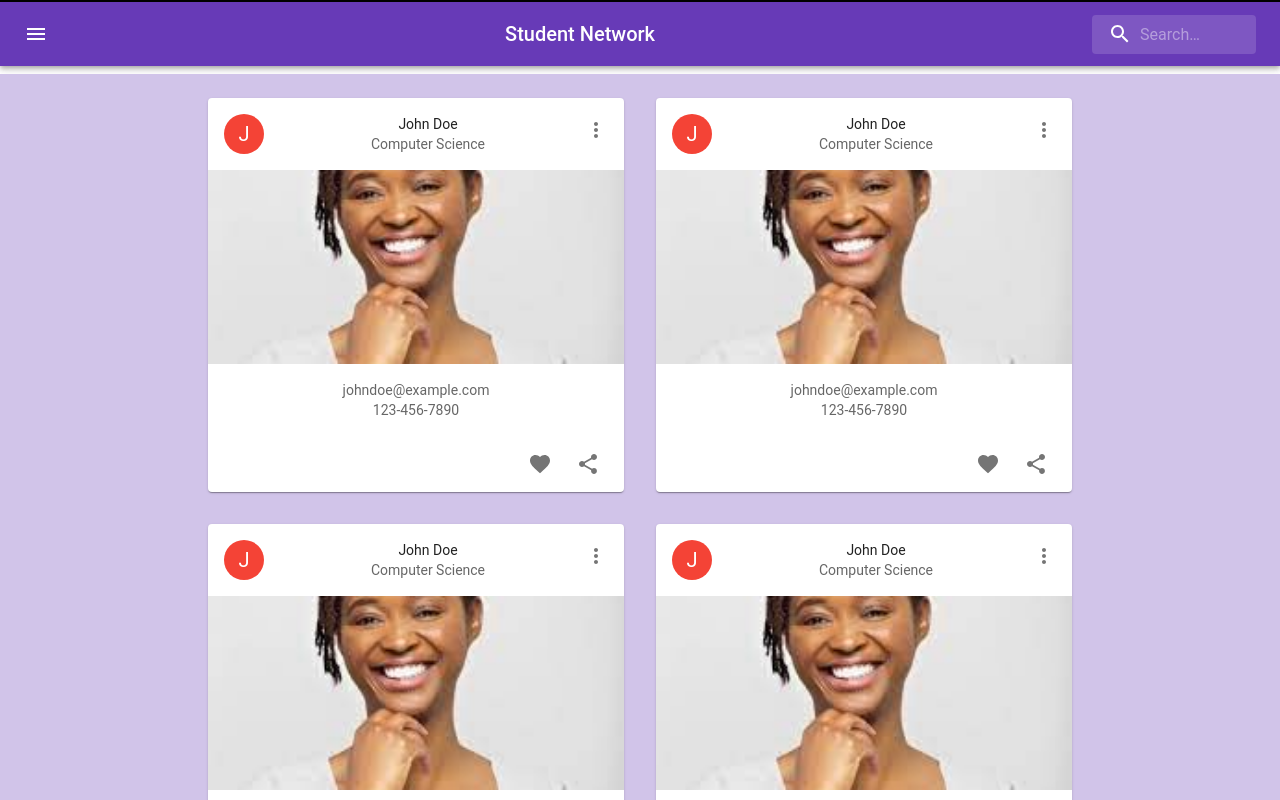
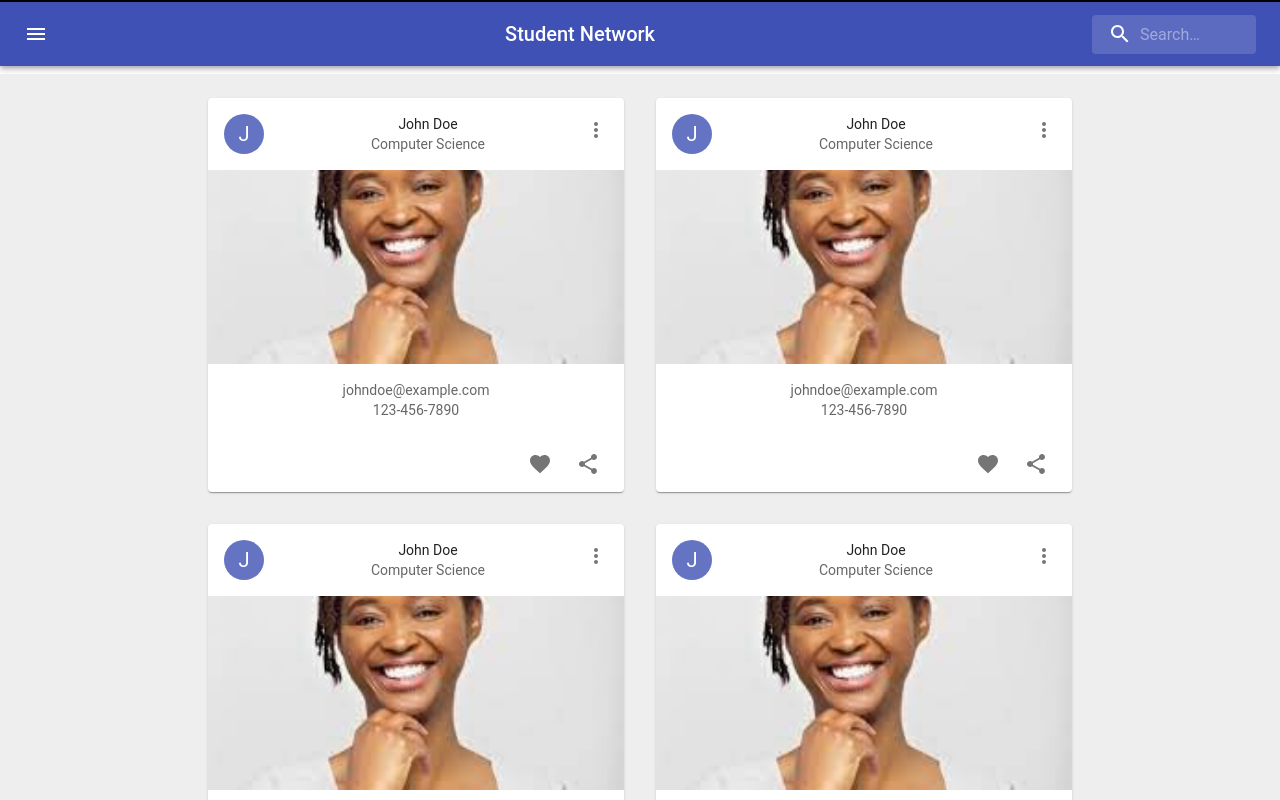
Before and after one commit to m-code-ing/student-directory-fe, a React (Create React App) app: page /students in a window 1280 px wide. Shown: the top 800 px of the page. Built offline with nearby package versions, Linux system fonts and the light colour scheme.

Commit message:
udpate primary, secondary and backgroundColors
- update avatar in StudentProfileCard to primary.light

```diff
--- a/src/components/StudentProfiles/StudentProfileCard.tsx
+++ b/src/components/StudentProfiles/StudentProfileCard.tsx
@@ -1,10 +1,9 @@
 import React from 'react'
-import { Card, CardHeader, CardContent, Avatar, Typography, Grid } from '@mui/material'
+import { Card, CardHeader, CardContent, Avatar, Typography, Grid, useTheme } from '@mui/material'
 
 import CardMedia from '@mui/material/CardMedia'
 import CardActions from '@mui/material/CardActions'
 import IconButton from '@mui/material/IconButton'
-import { red } from '@mui/material/colors'
 import FavoriteIcon from '@mui/icons-material/Favorite'
 import ShareIcon from '@mui/icons-material/Share'
 import MoreVertIcon from '@mui/icons-material/MoreVert'
@@ -20,12 +19,13 @@ interface StudentProfileCardProps {
 
 const StudentProfileCard: React.FC<StudentProfileCardProps> = (props): JSX.Element => {
   const { name, email, phoneNumber, major } = props
+  const theme = useTheme()
 
   return (
     <Card>
       <CardHeader
         avatar={
-          <Avatar sx={{ bgcolor: red[500] }} aria-label="recipe">
+          <Avatar sx={{ bgcolor: theme.palette.primary.light }} aria-label="recipe">
             {name[0]}
           </Avatar>
         }
--- a/src/theme.ts
+++ b/src/theme.ts
@@ -1,5 +1,9 @@
 import { createTheme } from '@mui/material'
-import { deepPurple } from '@mui/material/colors'
+import { grey, indigo, lightBlue } from '@mui/material/colors'
+
+const primaryColor = indigo
+const secondaryColor = lightBlue
+const backgroundColor = grey
 
 declare module '@mui/material/styles' {
   interface Palette {
@@ -24,15 +28,15 @@ declare module '@mui/material/styles' {
 export const theme = createTheme({
   palette: {
     primary: {
-      main: deepPurple[500],
+      main: primaryColor[500],
     },
     secondary: {
-      main: '#f48fb1',
+      main: secondaryColor[500],
     },
     custom: {
       bg: {
-        light: deepPurple[50],
-        dark: deepPurple[100],
+        light: backgroundColor[50],
+        dark: backgroundColor[200],
       },
     },
   },
```
